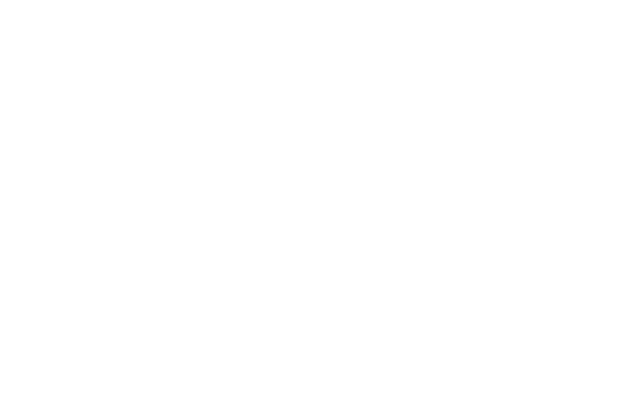
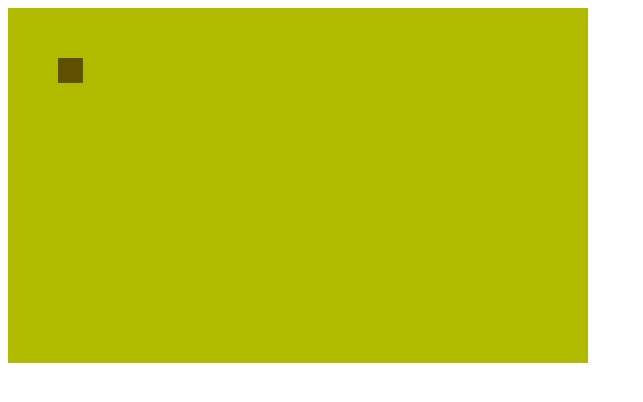
Before and after one commit to mellepella/snake, a plain HTML site: page index.html in a window 1280 px wide. Shown: the whole page, without its empty margins (0-643 px from the left). Drawn offline with Linux system fonts and the light colour scheme.

Commit message:
Add canvas
Added backround and the snake-head

```diff
--- /dev/null
+++ b/game.js
@@ -0,0 +1,24 @@
+class Board {
+  draw() {
+    ctx.fillStyle = "#b0bb00";
+    ctx.fillRect(0, 0, canvas.width, canvas.height);
+  }
+}
+
+class Snake {
+  draw() {
+    ctx.fillStyle = "#5f4f00";
+    ctx.fillRect(50, 50, 25, 25);
+  }
+}
+
+var canvas = document.getElementById("canvas");
+var ctx = canvas.getContext("2d");
+var board = new Board();
+var snake = new Snake();
+
+function update() {
+  board.draw();
+  snake.draw();
+}
+setInterval(update, 350);
--- a/index.html
+++ b/index.html
@@ -3,8 +3,9 @@
   <head>
     <meta charset="utf-8">
     <title>Snaek</title>
+    <script src="game.js" defer></script>
   </head>
   <body>
-
+    <canvas id="canvas" width="580" height="355"></canvas>
   </body>
 </html>
```
